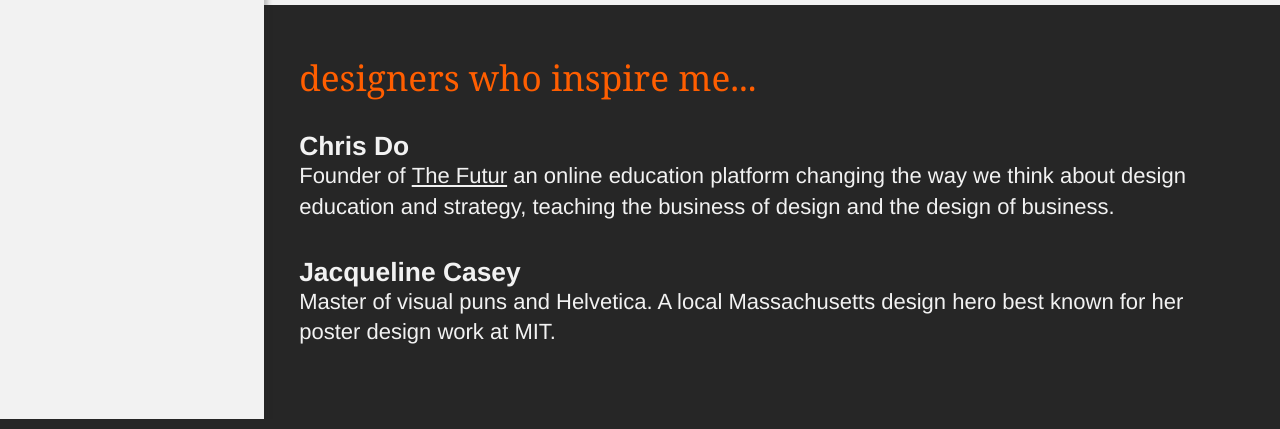
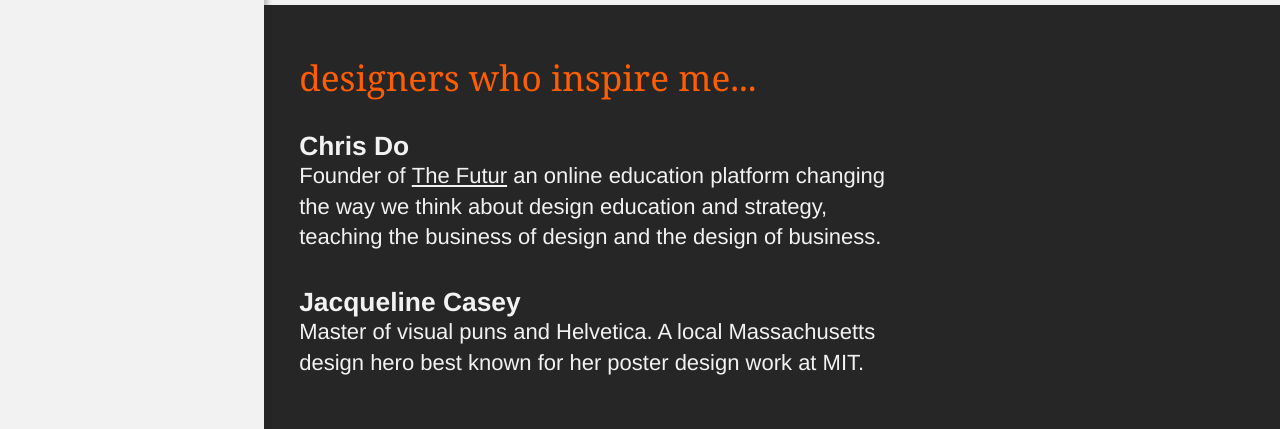
Before and after one commit to MannyIkomi/portfolio-nextjs-site, a Next.js app: page /about in a window 1280 px wide. Shown: the part 1160-1589 px from the top of the page. Built offline with nearby package versions, Linux system fonts and the light colour scheme; a web font is replaced by a local one.

Commit message:
refactor designer inspiration

```diff
--- a/pages/about.jsx
+++ b/pages/about.jsx
@@ -2,6 +2,7 @@
 // Modules
 import React, { Fragment } from 'react'
 import { css, jsx } from '@emotion/core'
+import PropTypes from 'prop-types'
 //
 // Components
 import PageLayout from '../components/pageLayout'
@@ -196,31 +197,28 @@ const About = props => {
         ]}
       >
         <h2>designers who inspire me...</h2>
-        <div className="designer" css={[inspirationStyles]}>
-          <h3>Chris Do</h3>
-          <p>
+        <Designer name={`Chris Do`}>
           Founder of{' '}
           <InlineLink href={'https://www.youtube.com/user/TheSkoolRocks'}>
             The Futur
           </InlineLink>{' '}
           an online education platform changing the way we think about design
-            education and strategy, teaching the business of design and the
-            design of business.
-          </p>
-        </div>
-        <div className="designer" css={[inspirationStyles]}>
-          <h3>Jacqueline Casey</h3>
-          <p>
-            Master of visual puns and Helvetica. A local Massachusetts design
-            hero best known for her poster design work at MIT.
-          </p>
-        </div>
+          education and strategy, teaching the business of design and the design
+          of business.
+        </Designer>
+        <Designer
+          name={'Jacqueline Casey'}
+          blurb={`Master of visual puns and Helvetica. A local Massachusetts design
+            hero best known for her poster design work at MIT.`}
+        />
       </section>
     </PageLayout>
   )
 }
 
-const inspirationStyles = css`
+const Designer = props => {
+  const { name, blurb } = props
+  const designerInspirationStyles = css`
     margin: 2rem 0;
     color: ${colors.muteGray};
     h3 {
@@ -229,7 +227,21 @@ const inspirationStyles = css`
       font-weight: bold;
       text-transform: capitalize;
     }
+    p {
+      max-width: 50ch;
+    }
   `
+  return (
+    <section className="designer" css={[designerInspirationStyles]}>
+      <h3>{name}</h3>
+      <p>{blurb || props.children}</p>
+    </section>
+  )
+}
+Designer.propTypes = {
+  name: PropTypes.string.isRequired,
+  blurb: PropTypes.string
+}
 
 /*
  Chris Do
```
Lines whose indentation alone changed are shown as unchanged.
